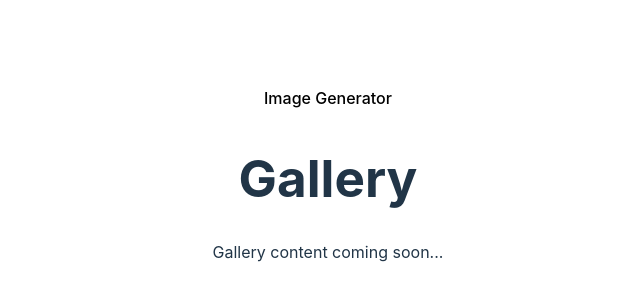
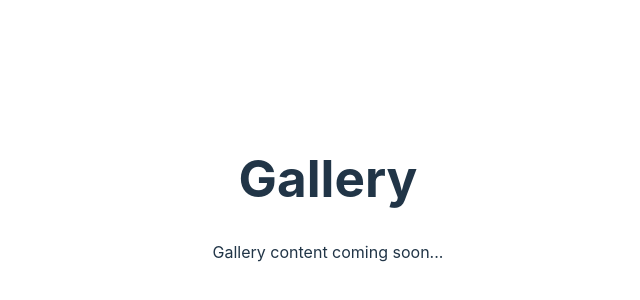
Before and after one commit to kolkoa/abe-react-app, a React (Vite) app: page /#/gallery in a window 1280 px wide. Shown: the part 228-528 px from the top of the page, without its empty margins (312-952 px from the left). Built offline with nearby package versions, Linux system fonts and the light colour scheme.

Commit message:
other button white

```diff
--- a/src/components/Gallery.tsx
+++ b/src/components/Gallery.tsx
@@ -12,7 +12,7 @@ export function Gallery() {
             style={{
               padding: '8px 16px',
               backgroundColor: 'transparent',
-              color: 'black',
+              color: 'white',
               border: 'none',
               cursor: 'pointer'
             }}
```
